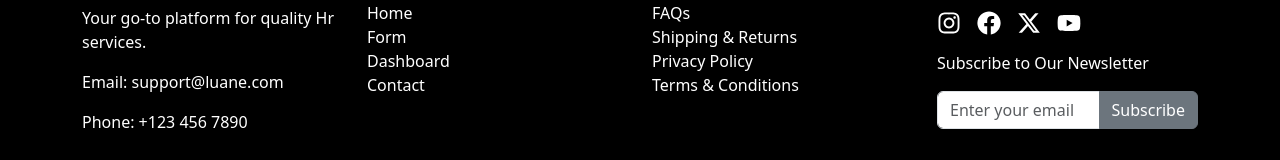
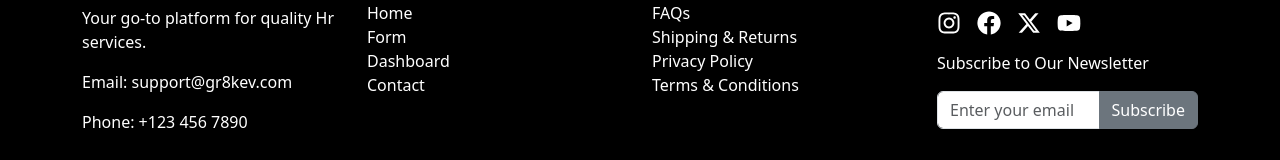
Before and after one commit to gr8kev/candidate-entry-form, a React (Vite) app: page / in a window 1280 px wide. Shown: the part 1760-1920 px from the top of the page. Built offline with nearby package versions, Linux system fonts and the light colour scheme.

Commit message:
footer updated

```diff
--- a/src/assets/layout/Footer.tsx
+++ b/src/assets/layout/Footer.tsx
@@ -15,7 +15,7 @@ export default function Footer() {
             <p className="text-white">
               Your go-to platform for quality Hr services.
             </p>
-            <p className="text-white">Email: support@luane.com</p>
+            <p className="text-white">Email: support@gr8kev.com</p>
             <p className="text-white">Phone: +123 456 7890</p>
           </div>
 
```
